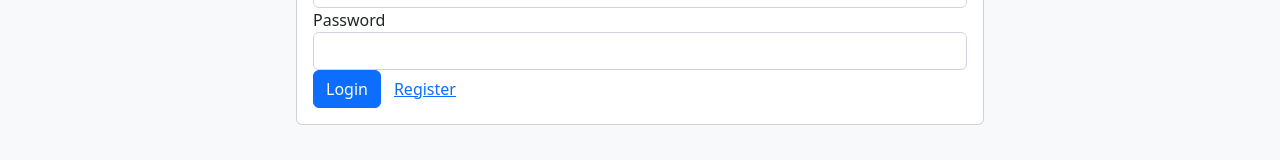
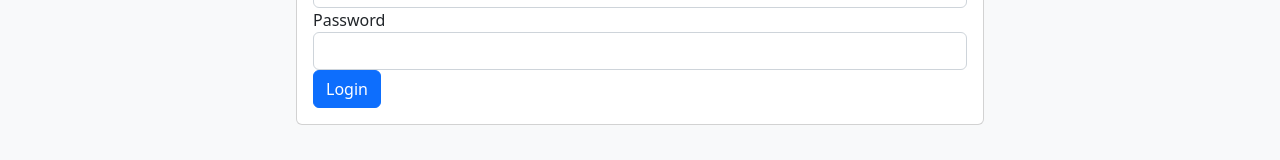
Before and after one commit to kendo-londrina/front, a Vue app: page /account/login in a window 1280 px wide. Shown: the part 263-423 px from the top of the page. Built offline with nearby package versions, Linux system fonts and the light colour scheme.

Commit message:
feat: tirar link registre-se

```diff
--- a/src/stores/auth.store.ts
+++ b/src/stores/auth.store.ts
@@ -34,7 +34,8 @@ export const useAuthStore = defineStore({
                 router.push(this.returnUrl || '/');
             } catch (error) {
                 const alertStore = useAlertStore();
-                alertStore.error(error);
+                alertStore.error(error == 401 ? 'problema na autenticação' : error);
+                throw new Error();
             }
         },
         logout() {
--- a/src/views/account/Login.vue
+++ b/src/views/account/Login.vue
@@ -8,17 +8,17 @@ const schema = Yup.object().shape({
     username: Yup.string().required('Username is required'),
     password: Yup.string().required('Password is required')
 });
-// var login = {
-//   email: 'edsonkoguishi@gmail.com',
-//   senha: 'Teste@123'
-// }
 const router = useRouter();
 
 async function onSubmit(values: any) {
     const authStore = useAuthStore();
     const { username, password } = values;
-    await authStore.login(username, password);
-    router.push({ path: `/atletas` });
+    try {
+        await authStore.login(username, password);
+        router.push({ path: `/atletas` });
+    } catch (error) {
+        console.log(error);
+    }
 }
 </script>
 
@@ -32,24 +32,18 @@ async function onSubmit(values: any) {
                     <Field name="username" type="text" class="form-control"
                         :class="{ 'is-invalid': errors.username }" />
                     <div class="invalid-feedback">{{ errors.username }}</div>
-                    <!-- <input class="form-control" type="text" name="email" id="email"
-                        :class="{ 'is-invalid': errors.username }"
-                        v-model="login.email" placeholder="digite seu email"
-                    > -->
                 </div>
                 <div class="form-group">
                     <label>Password</label>
                     <Field name="password" type="password" class="form-control"
                         :class="{ 'is-invalid': errors.password }" />
                     <div class="invalid-feedback">{{ errors.password }}</div>
-                    <!-- <input class="form-control" type="password" name="senha" id="senha" v-model="login.senha" placeholder="digite sua senha"> -->
                 </div>
                 <div class="form-group">
                     <button class="btn btn-primary" :disabled="isSubmitting">
                         <span v-show="isSubmitting" class="spinner-border spinner-border-sm mr-1"></span>
                         Login
                     </button>
-                    <router-link to="register" class="btn btn-link">Register</router-link>
                 </div>
             </Form>
         </div>
```
Also changed, not shown: src/views/atletas/AddEdit.vue (+0 -85 lines).
